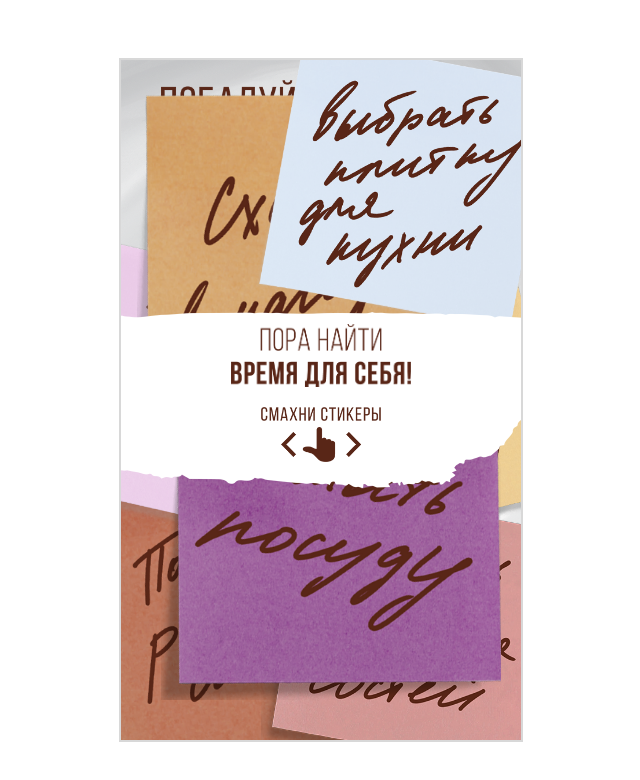
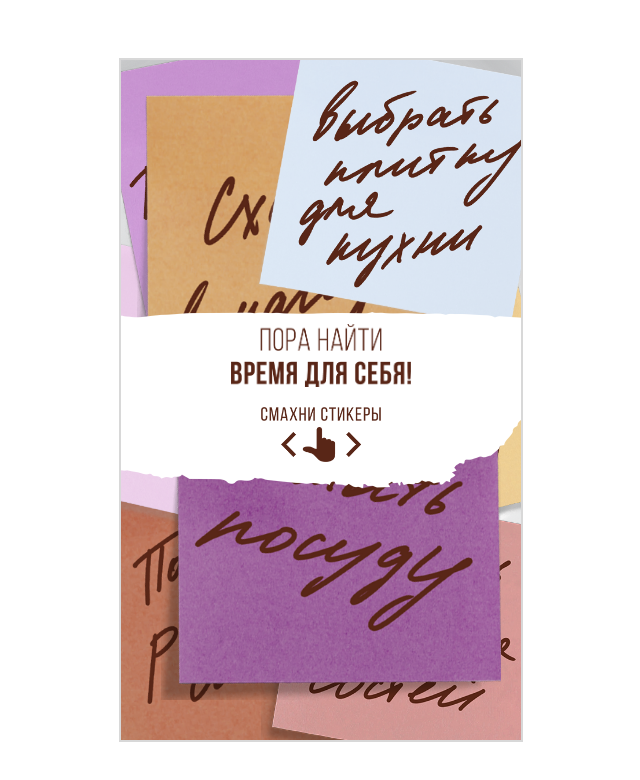
Before and after one commit to krav559108/-redllamaTest.github.io, a Vue app: page / in a window 1280 px wide. Shown: the top 780 px of the page, without its empty margins (319-959 px from the left). Built offline with nearby package versions, Linux system fonts and the light colour scheme.

Commit message:
deletes front layer

```diff
--- a/src/components/FrontLayer.vue
+++ b/src/components/FrontLayer.vue
@@ -30,7 +30,6 @@
       />
       <img
         class="Group_9 sticker70"
-        v-show="isNineth"
         src="../assets/Group-9.png"
         :style="{ transform: `translateX(${position}px)` }"
         ref="rect3"
@@ -91,6 +90,7 @@ export default {
       currentX: 0,
       isDragging: false,
       isActive: true,
+      isCleared: false,
     };
   },
 
@@ -135,6 +135,7 @@ export default {
       this.activeRect = event.target;
       window.addEventListener("touchmove", this.handleTouchMove);
       window.addEventListener("touchend", this.handleTouchEnd);
+      this.isActive = false;
     },
     handleTouchMove(event) {
       const diffX = event.touches[0].clientX - this.startX;
@@ -161,14 +162,19 @@ export default {
 
       window.removeEventListener("touchmove", this.handleTouchMove);
       window.removeEventListener("touchend", this.handleTouchEnd);
+
+      console.log(this.$refs.frontContainer.hasChildNodes());
+      if (this.$refs.frontContainer.hasChildNodes() == false) {
+        this.$refs.mainContainer.remove();
+      }
     },
   },
 };
 </script>
 
 <style>
-.moveableContainer img {
-  z-index: 1000;
+img {
+  touch-action: none; /* to prevent scrolling on mobile */
 }
 .moveable-line {
   display: none !important;
```
